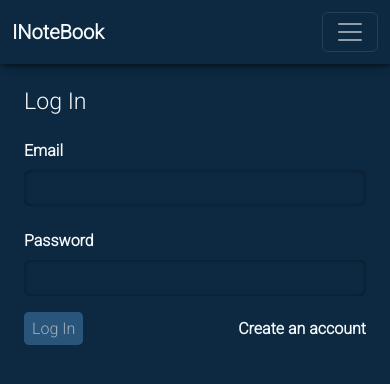
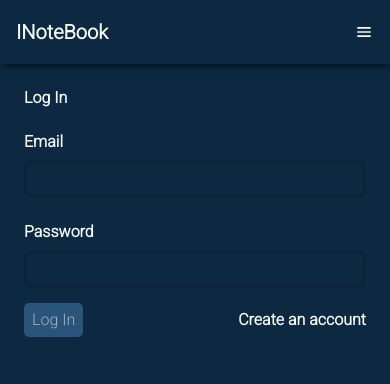
Before and after one commit to nikhil-223/inotepad, a React (Create React App) app: page /login in a window 390 px wide. Shown: the top 384 px of the page. Built offline with nearby package versions, Linux system fonts and the light colour scheme.

Commit message:
made responsive

```diff
--- a/package.json
+++ b/package.json
@@ -9,6 +9,7 @@
 		"concurrently": "^7.6.0",
 		"react": "^18.2.0",
 		"react-dom": "^18.2.0",
+		"react-icons": "^4.8.0",
 		"react-router-dom": "^6.8.0",
 		"react-scripts": "5.0.1",
 		"web-vitals": "^2.1.4"
@@ -37,5 +38,8 @@
 			"last 1 firefox version",
 			"last 1 safari version"
 		]
+	},
+	"devDependencies": {
+		"tailwindcss": "^3.3.2"
 	}
 }
--- a/src/components/Navbar.js
+++ b/src/components/Navbar.js
@@ -1,42 +1,46 @@
-import React ,{useContext} from "react";
+import React, { useContext } from "react";
 import { Link, useLocation, useNavigate } from "react-router-dom";
 import noteContext from "../context/note/noteContext";
+import { BiMenu } from "react-icons/bi";
 import "../css/navbar.css";
 
 const Navbar = () => {
-	const context = useContext(noteContext)
-	const{changeMode,mode}= context;
-	const history= useNavigate
+	const context = useContext(noteContext);
+	const { changeMode, mode } = context;
+	const history = useNavigate;
 	let location = useLocation();
-	 const logOut=()=>{
-		localStorage.removeItem("token")
-		history("/login")
+
+	const logOut = () => {
+		localStorage.removeItem("token");
+		history("/login");
+	};
+
+
+	// handle menu navigation
+	const handleMenuToggle = () => {
+		const menuVisible = document.querySelector(".navbar-items").style.display;
+
+		if (menuVisible === "none") {
+			document.querySelector(".navbar-items").style.display = "flex";
+		} else {
+			document.querySelector(".navbar-items").style.display = "none";
 		}
+	};
 	return (
-		<nav className={`navbar navbar-expand-lg mynavbar bg-${mode}`} data-bs-theme="dark" >
-			<div className="container-fluid">
+		<nav
+			className={`navbar navbar-expand-lg mynavbar bg-${mode}`}
+			data-bs-theme="dark">
+			<div className="d-flex align-items-center justify-content-between mx-0 w-100 px-3">
 				<div
 					className={`navbar-brand  text-${
 						mode === "blue" ? "light" : "black"
-					}`}
-					>
+					}`}>
 					INoteBook
 				</div>
-				<button
-					className="navbar-toggler"
-					type="button"
-					data-bs-toggle="collapse"
-					data-bs-target="#navbarSupportedContent"
-					aria-controls="navbarSupportedContent"
-					aria-expanded="false"
-					aria-label="Toggle navigation">
-					<span className="navbar-toggler-icon "></span>
-				</button>
-				<div className="collapse navbar-collapse" id="navbarSupportedContent">
-					<ul className="navbar-nav me-auto mb-2 mb-lg-0">
+				<div className=" align-items-center w-100 navbar-items">
+					<ul className="navbar-nav me-auto mb-2 mb-lg-0 navbar-links">
 						<li className="nav-item">
 							<Link
-
 								className={` nav-link ${
 									location.pathname === "/home" ? "active" : ""
 								} text-${mode === "blue" ? "light" : "black"}`}
@@ -64,12 +68,14 @@ const Navbar = () => {
 							</Link>
 						</li>
 					</ul>
-					<form className="d-flex align-items-start" role="search">
+					<form className="d-flex" role="search">
 						<div
 							className={`pallete bg-${mode === "blue" ? "light" : "blue"}`}
 							onClick={changeMode}></div>
 
-						{!localStorage.getItem("token")? <><Link
+						{!localStorage.getItem("token") ? (
+							<>
+								<Link
 									style={{ height: "2rem", paddingTop: "0.2rem" }}
 									className="btnc login btn btn-primary mx-2"
 									to="/login"
@@ -82,16 +88,25 @@ const Navbar = () => {
 									to="/signup"
 									role="button">
 									Sign Up
-						</Link></>:<Link
-							style={{ height: "2rem", paddingTop: "0.2rem" ,margin:"0"}}
+								</Link>
+							</>
+						) : (
+							<Link
+								style={{ height: "2rem", paddingTop: "0.2rem", margin: "0" }}
 								className="btnc btn btn-primary mx-2"
 								to="/signup"
 								role="button"
-							onClick={logOut}
-							>
+								onClick={logOut}>
 								Log Out
-						</Link>}
+							</Link>
+						)}
 					</form>
+				</div>
+				<div
+					className={`nav-menu-toggle text-${
+						mode === "blue" ? "light" : "black"
+					}`}>
+					<BiMenu size={20} onClick={handleMenuToggle} />
 				</div>
 			</div>
 		</nav>
--- a/src/components/Noteitem.js
+++ b/src/components/Noteitem.js
@@ -1,27 +1,29 @@
-import React ,{useContext} from "react";
+import React, { useContext } from "react";
 import noteContext from "../context/note/noteContext";
 
 const Noteitem = (props) => {
-    const context = useContext(noteContext)
-    const { deleteNote,mode } = context;
-    const {note, showModel } = props;
+	const context = useContext(noteContext);
+	const { deleteNote, mode } = context;
+	const { note, showModel } = props;
 
-    const handleDelete=()=>{
-        deleteNote(note._id)
-    }
-	const capitalise=(strin)=>{
-		const cap= strin.charAt(0).toUpperCase().concat(strin.slice(1))
+	const handleDelete = () => {
+		deleteNote(note._id);
+	};
+	const capitalise = (strin) => {
+		const cap = strin.charAt(0).toUpperCase().concat(strin.slice(1));
 		return cap;
-	}
+	};
 	return (
-		<div className="col-md-3 my-3 note-item">
+		<div className="col-md-3 w-40 my-3">
 			<div
 				className={`card bg-${mode} text-${
 					mode === "blue" ? "light" : "black"
 				}`}>
 				<div className="card-body">
 					<div className="d-flex justify-content-between align-items-start">
-						<h5 style={{ fontWeight: "600" ,width:"60%"}} className="card-title mx-0">
+						<h5
+							style={{ fontWeight: "600", width: "60%" }}
+							className="card-title mx-0">
 							{capitalise(note.title)}
 						</h5>
 						<div>
--- a/src/context/note/noteState.js
+++ b/src/context/note/noteState.js
@@ -139,7 +139,9 @@ const NoteState = (props) => {
 		const json = await response.json();
 		console.log(json.authtoken);
 		if (json.authtoken)
-		{	history("/login");
+		{
+			localStorage.setItem("token", json.authtoken);
+			history("/home");
 			document.querySelector(".signup").style.display="none";
 			showalert({ type: "success", message: "Success: Signed in" });
 		}
--- a/src/index.css
+++ b/src/index.css
@@ -1,43 +1,47 @@
-@import url('https://fonts.googleapis.com/css2?family=Acme&family=Pacifico&family=Poppins:wght@200&family=Roboto+Condensed&family=Roboto:wght@300&display=swap');
+@import url("https://fonts.googleapis.com/css2?family=Acme&family=Pacifico&family=Poppins:wght@200&family=Roboto+Condensed&family=Roboto:wght@300&display=swap");
 body {
 	-webkit-font-smoothing: antialiased;
 	-moz-osx-font-smoothing: grayscale;
 	background-color: #124671;
 }
 
+@tailwind base;
+@tailwind components;
+@tailwind utilities;
+
 code {
-  font-family: source-code-pro, Menlo, Monaco, Consolas, 'Courier New',
+	font-family: source-code-pro, Menlo, Monaco, Consolas, "Courier New",
 		monospace;
 }
-i{
+i {
 	cursor: pointer;
 }
-a{
+a {
 	text-decoration: none;
 }
-#crossb{
+#crossb {
 	width: 2rem;
 	height: 2rem;
 	border-radius: 0.5rem;
 	border: 0.1px solid black;
 }
-.mjg{
+.mjg {
 	position: relative;
 	margin-right: 1rem;
 }
-.bigf{
+.bigf {
 	position: relative;
 	font-size: 1.8rem;
 	top: -0.5rem;
 }
-#modalcenter{
+#modalcenter {
 	top: 50%;
-  transform: translate(0,-50%);
+	transform: translate(0, -50%);
 }
-::-webkit-scrollbar{
+::-webkit-scrollbar {
 	display: none;
 }
-.tagname{
+.tagname {
 	position: absolute;
 	bottom: 0.5rem;
 	right: 1rem;
@@ -46,7 +50,7 @@ a{
 	border-radius: 0.3rem;
 	padding: 0.1rem 0.3rem;
 }
-.btnc{
+.btnc {
 	padding: 0.3rem 0.5rem;
 	border-radius: 0.3rem;
 	background-color: rgb(57, 109, 155) !important;
@@ -54,108 +58,109 @@ a{
 	transition: all 0.3s;
 	cursor: pointer;
 }
-.btnc:hover{
+.btnc:hover {
 	background-color: #0f3251 !important;
 	color: white !important;
 }
-.add-note:disabled{
+.add-note:disabled {
 	background-color: #2f81b7;
-
 }
-.bg-blue{
+.bg-blue {
 	background-color: #0c2941;
 }
-.bars{
+.bars {
 	border: none;
 }
-.bars:focus{
+.bars:focus {
 	border: none;
 }
-.bars i{
+.bars i {
 	transform: scale(1.3);
 }
-.card i{
+.card i {
 	color: #7cadd6;
 	opacity: 0.8;
 	transition: all 0.2s;
 	transform: scale(1.2);
 }
-.card i:nth-child(1){
-  padding-right:0.3rem ;
+.card i:nth-child(1) {
+	padding-right: 0.3rem;
 }
-.card i:hover{
+.card i:hover {
 	opacity: 1;
 	transform: scale(1.3);
 }
-.card{
+.card {
 	transition: all 0.2s;
-  box-shadow:0.2rem 0.2rem 0.5rem -0.2rem grey ;
-
+	box-shadow: 0.2rem 0.2rem 0.5rem -0.2rem grey;
 }
-.card:hover{
+.card:hover {
 	transform: scale(1.01);
- box-shadow:0.2rem 0.2rem 0.5rem -0.1rem grey ;
+	box-shadow: 0.2rem 0.2rem 0.5rem -0.1rem grey;
 }
-.form-control::placeholder{
+.form-control::placeholder {
 	color: grey;
-
 }
-.form-control{
+.form-control {
 	border: none;
 	color: rgb(218, 244, 240);
 	box-shadow: inset 0rem 0rem 0.3rem -0.1rem rgb(13, 8, 8);
 }
-.form-control:focus{
+.form-control:focus {
 	background-color: #143a59;
 	box-shadow: inset 0rem 0rem 0.4rem -0.1rem rgb(13, 8, 8);
 	border: none;
 	color: rgb(218, 244, 240);
 }
-.pallete{
+.pallete {
 	position: relative;
 	width: 2rem;
 	height: 2rem;
-  border-radius:0.2rem ;
-  right:1vw ;
+	border-radius: 0.2rem;
+	right: 1vw;
 }
-textarea{
+textarea {
 	height: 15vh;
 	max-height: 25vh;
 }
 
-.bg-skyb{
+.bg-skyb {
 	background-color: #124671;
 }
+.navbar-links{
+  align-items: center !important;
+  justify-content: center !important;
+}
 
-.addNote{
+.addNote {
 	width: 30rem;
 }
-.page{
+.page {
 	width: 100%;
 	height: 100%;
 	display: flex;
 	justify-content: flex-end;
 }
-.page-container{
+.page-container {
 	padding: 1.5rem;
 	width: 35rem;
 	height: 100%;
 	background-color: #0c2941;
 }
-.page-image{
+.page-image {
 	width: 100%;
-  height: calc(100vh - 4rem) ;
-  background: url('./images/anime2.jpg');
+	height: calc(100vh - 4rem);
+	background: url("./images/anime2.jpg");
 	background-repeat: no-repeat;
 	background-size: cover;
 }
-.alertb{
+.alertb {
 	position: absolute;
 	right: 0;
 	margin: 1rem;
 	width: auto;
 }
-.addNote{
+.addNote {
 	width: 40%;
 	min-width: 30rem;
 	height: 100%;
@@ -163,35 +168,78 @@ textarea{
 	display: flex;
 	justify-content: flex-start;
 }
-.addNote-box{
+.addNote-box {
   width: 100%;
 	padding: 2rem;
 	border-radius: 1rem;
 	background-color: #0c2941;
 }
-.home-inner{
+.home-inner {
 	display: flex;
 }
-.mynavbar{
+.mynavbar {
 	height: 4rem;
 	box-shadow: 0.1rem 0.1rem 0.5rem -0.1rem rgb(0, 0, 0);
 }
-.myNotes{
+.myNotes {
 	padding: 3rem;
 	width: 60%;
 }
 
-.login-btns{
+.login-btns {
 	display: flex;
 	justify-content: space-between;
 	align-items: center;
 }
-.note-item{
-  width: 30%;
-}
-.myNotes-head{
+.myNotes-head {
 	background-color: #0c2941;
 	width: 100%;
 	padding: 1rem;
 	border-radius: 0.5rem;
 }
+
+  .nav-menu-toggle{
+    display: none;;
+  }
+
+  .navbar-items{
+    display: flex;
+  }
+
+
+@media only screen and (max-width: 600px) {
+  .myNotes {
+    display: none;
+		box-shadow: 0.1rem 0.1rem 0.5rem -0.1rem rgb(0, 0, 0);
+	}
+	.addNote {
+    width: 100%;
+		min-width: unset;
+		padding: 1rem;
+	}
+
+  .navbar-items{
+    display: none;
+    position: absolute;
+    width: 100vw;
+    height: calc(100vh - 4rem);
+    top: 4rem;
+    left: 0;
+    background-color: #0c2941;
+    flex-direction: column;
+    align-items: center;
+    justify-content: center;
+  }
+  .navbar-links{
+    margin-right: 0 !important;
+  }
+
+  .nav-menu-toggle{
+    display: flex;
+  }
+	.addNote-box {
+		padding: 2rem;
+    width: 100%;
+		border-radius: 1rem;
+	}
+}
--- /dev/null
+++ b/tailwind.config.js
@@ -0,0 +1,8 @@
+/** @type {import('tailwindcss').Config} */
+module.exports = {
+	content: ["./src/**/*.{js,jsx,ts,tsx}"],
+	theme: {
+		extend: {},
+	},
+	plugins: [],
+};
```
Also changed, not shown: 1 other file (tests, documents, lock files or other folders). Lines whose indentation alone changed are shown as unchanged.
